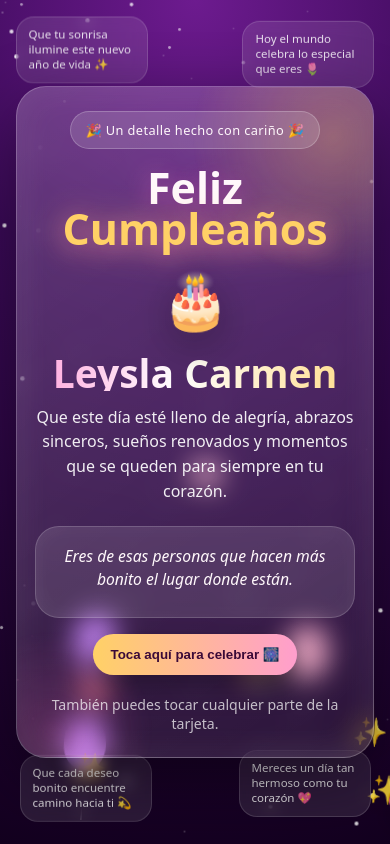
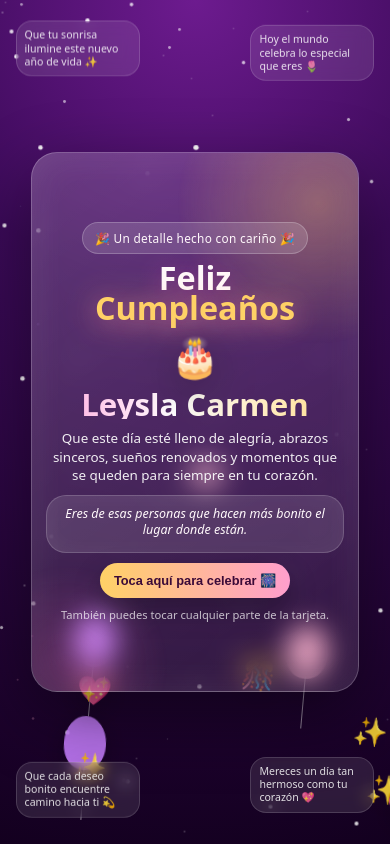
Before and after one commit to AlexanderSQ/birthday, a plain HTML site: page index.html in a window 390 px wide. Drawn offline with Linux system fonts and the light colour scheme.

Commit message:
Add files via upload

```diff
--- a/index.html
+++ b/index.html
@@ -68,11 +68,12 @@
     }
 
     .card {
-      width: min(92vw, 520px);
-      min-height: min(78svh, 760px);
-      padding: 28px 22px;
+      width: min(88vw, 470px);
+      height: min(68svh, 640px);
+      min-height: 560px;
+      padding: 20px 18px;
       border: 1px solid rgba(255,255,255,.25);
-      border-radius: 34px;
+      border-radius: 30px;
       background: linear-gradient(145deg, rgba(255,255,255,.18), rgba(255,255,255,.07));
       box-shadow: 0 24px 70px rgba(0,0,0,.42), inset 0 0 42px rgba(255,255,255,.08);
       backdrop-filter: blur(14px);
@@ -125,15 +126,15 @@
       border-radius: 999px;
       background: rgba(255,255,255,.14);
       border: 1px solid rgba(255,255,255,.22);
-      font-size: clamp(.8rem, 2.6vw, .95rem);
-      letter-spacing: .4px;
-      margin-bottom: 18px;
+      font-size: clamp(.74rem, 2.2vw, .88rem);
+      letter-spacing: .3px;
+      margin-bottom: 12px;
     }
 
     h1 {
       margin: 0;
-      font-size: clamp(2.3rem, 11vw, 4.6rem);
-      line-height: .96;
+      font-size: clamp(2rem, 9vw, 4rem);
+      line-height: .92;
       text-wrap: balance;
       text-shadow: 0 5px 24px rgba(255,110,199,.45);
     }
@@ -145,8 +146,8 @@
     }
 
     .name {
-      margin: 18px 0 12px;
-      font-size: clamp(2.1rem, 10vw, 4rem);
+      margin: 12px 0 8px;
+      font-size: clamp(1.95rem, 8.5vw, 3.6rem);
       line-height: .95;
       font-weight: 900;
       background: linear-gradient(90deg, #fff, #ffd166, #ff6ec7, #fff);
@@ -162,17 +163,17 @@
     }
 
     .message {
-      margin: 14px auto 22px;
-      max-width: 420px;
-      font-size: clamp(1rem, 3.8vw, 1.25rem);
-      line-height: 1.55;
+      margin: 10px auto 14px;
+      max-width: 390px;
+      font-size: clamp(.9rem, 3.25vw, 1.12rem);
+      line-height: 1.42;
       color: rgba(255,255,255,.92);
     }
 
     .quote-box {
-      margin: 14px auto 0;
-      min-height: 92px;
-      padding: 18px 16px;
+      margin: 10px auto 0;
+      min-height: 70px;
+      padding: 13px 14px;
       border-radius: 24px;
       background: rgba(255,255,255,.11);
       border: 1px solid rgba(255,255,255,.18);
@@ -181,8 +182,8 @@
 
     .quote {
       margin: 0;
-      font-size: clamp(.98rem, 3.5vw, 1.16rem);
-      line-height: 1.45;
+      font-size: clamp(.84rem, 3vw, 1rem);
+      line-height: 1.34;
       font-style: italic;
       opacity: 0;
       transform: translateY(12px);
@@ -195,14 +196,14 @@
     }
 
     .tap {
-      margin-top: 20px;
-      font-size: .88rem;
+      margin-top: 12px;
+      font-size: .78rem;
       color: rgba(255,255,255,.72);
     }
 
     .cake {
-      font-size: clamp(3rem, 14vw, 5.4rem);
-      margin: 12px 0 4px;
+      font-size: clamp(2.5rem, 11vw, 4.6rem);
+      margin: 8px 0 2px;
       animation: floatCake 2.6s ease-in-out infinite;
       filter: drop-shadow(0 10px 22px rgba(0,0,0,.35));
     }
@@ -250,13 +251,13 @@
     .corner-phrase {
       position: fixed;
       z-index: 2;
-      max-width: 165px;
-      padding: 10px 12px;
+      max-width: 148px;
+      padding: 8px 10px;
       border-radius: 18px;
       background: rgba(255,255,255,.10);
       border: 1px solid rgba(255,255,255,.15);
-      font-size: clamp(.72rem, 2.7vw, .92rem);
-      line-height: 1.3;
+      font-size: clamp(.66rem, 2.35vw, .84rem);
+      line-height: 1.25;
       color: rgba(255,255,255,.86);
       backdrop-filter: blur(8px);
       animation: gentleFloat 4s ease-in-out infinite;
@@ -275,8 +276,8 @@
     button {
       appearance: none;
       border: 0;
-      margin-top: 16px;
-      padding: 13px 18px;
+      margin-top: 12px;
+      padding: 11px 17px;
       border-radius: 999px;
       color: #3b0a38;
       background: linear-gradient(90deg, #ffd166, #ff9ecd);
@@ -286,10 +287,34 @@
     }
 
     @media (max-width: 430px) {
-      .card { min-height: 74svh; padding: 24px 18px; border-radius: 30px; }
-      .corner-phrase { max-width: 132px; }
-      .p1, .p2 { top: 2.5svh; }
-      .p3, .p4 { bottom: 2.5svh; }
+      body { align-items: center; }
+      .card {
+        width: 84vw;
+        height: 64svh;
+        min-height: 520px;
+        padding: 15px 14px;
+        border-radius: 26px;
+      }
+      .badge { padding: 7px 12px; margin-bottom: 9px; }
+      h1 { font-size: clamp(1.9rem, 8.3vw, 3.1rem); }
+      .cake { font-size: clamp(2.3rem, 10vw, 3.8rem); margin-top: 6px; }
+      .name { font-size: clamp(1.9rem, 8vw, 3rem); margin: 8px 0 6px; }
+      .message { font-size: clamp(.84rem, 3.05vw, .98rem); line-height: 1.38; margin-bottom: 10px; }
+      .quote-box { min-height: 58px; padding: 10px 12px; border-radius: 20px; }
+      .quote { font-size: clamp(.78rem, 2.75vw, .9rem); line-height: 1.28; }
+      button { padding: 10px 14px; font-size: .8rem; margin-top: 10px; }
+      .tap { font-size: .7rem; margin-top: 9px; }
+      .corner-phrase { max-width: 124px; padding: 7px 8px; border-radius: 16px; }
+      .p1 { top: 3svh; left: 4vw; }
+      .p2 { top: 3svh; right: 4vw; }
+      .p3 { bottom: 3svh; left: 4vw; }
+      .p4 { bottom: 3svh; right: 4vw; }
+    }
+
+    @media (max-height: 760px) {
+      .card { height: 70svh; min-height: 480px; }
+      .tap { display: none; }
+      .quote-box { min-height: 54px; }
     }
 
     @media (prefers-reduced-motion: reduce) {
```
